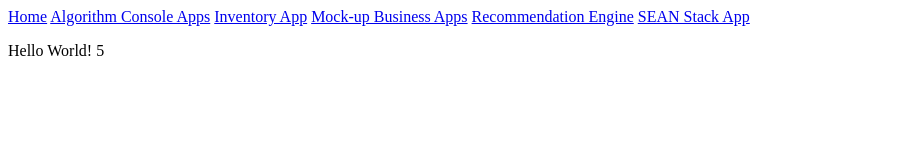
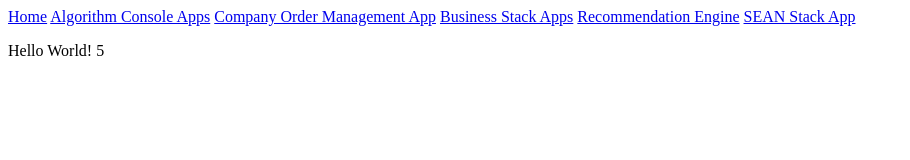
Before and after one commit to shayleebroadus/S_Broadus_Portfolio, a plain HTML site: page HelloDear.html in a window 1280 px wide. Shown: the whole page, without its empty margins (0-910 px from the left). Drawn offline with Linux system fonts and the light colour scheme.

Commit message:
name tweaks

```diff
--- a/HelloDear.html
+++ b/HelloDear.html
@@ -12,8 +12,8 @@
 <nav>
     <a href="/S_Broadus_Portfolio/index">Home</a>
     <a href="/S_Broadus_Portfolio/AlgorithmPerformance">Algorithm Console Apps</a>
-    <a href="/S_Broadus_Portfolio/WinFormsInventoryApp">Inventory App</a>
-    <a href="/S_Broadus_Portfolio/SimpleStackApps">Mock-up Business Apps</a>
+    <a href="/S_Broadus_Portfolio/WinFormsInventoryApp">Company Order Management App</a>
+    <a href="/S_Broadus_Portfolio/SimpleStackApps">Business Stack Apps</a>
     <a href="/S_Broadus_Portfolio/RecommendationEngine">Recommendation Engine</a>
     <a href="/S_Broadus_Portfolio/TimeTracker">SEAN Stack App</a>
 </nav>
```
Also changed, not shown: AlgorithmPerformance.html (+2 -2 lines), SimpleStackApps.html (+2 -2 lines), TimeTracker.html (+2 -2 lines), WinFormsInventoryApp.html (+1 -1 lines), index.html (+2 -2 lines).
